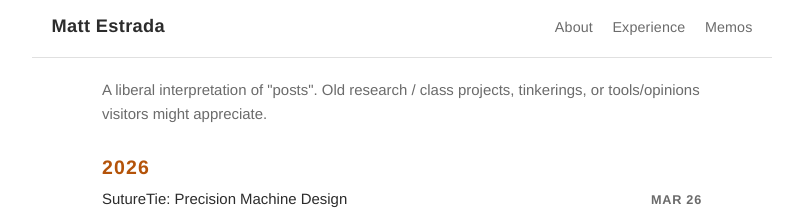
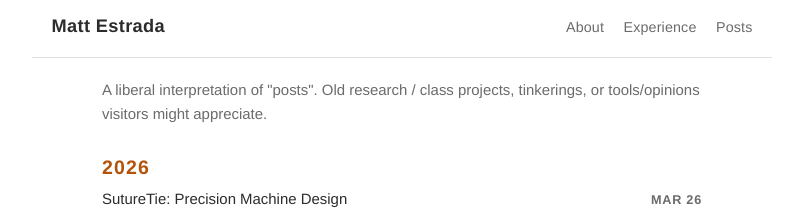
Before and after one commit to estrada1/estrada1.github.io, a Jekyll site: the page built from pages/posts.html, in a window 1280 px wide. Shown: the top 211 px of the page, without its empty margins (238-1041 px from the left). Built offline with Jekyll 4.4.1, drawn with Linux system fonts in a browser that asks for light colours.

Commit message:
memos -> posts

```diff
--- a/_config.yml
+++ b/_config.yml
@@ -7,8 +7,8 @@ nav:
     url: /
   - title: Experience
     url: /pages/experience.html
-  - title: Memos
-    url: /pages/memos.html
+  - title: Posts
+    url: /pages/posts.html
 
 plugins:
   - jekyll-seo-tag
--- a/assets/css/style.scss
+++ b/assets/css/style.scss
@@ -381,7 +381,7 @@ kbd {
   color: var(--color-accent);
   text-transform: uppercase;
   letter-spacing: 0.06em;
-  font-size: 0.8em;
+  font-size: 1em;
   font-weight: 600;
   display: block;
   margin-bottom: 0.25em;
--- a/pages/memos.html
+++ b/pages/posts.html
@@ -1,6 +1,6 @@
 ---
 layout: default
-title: Memos
+title: Posts
 ---
 
 <section class="post-list">
```
Also changed, not shown: index.md (+1 -1 lines).
